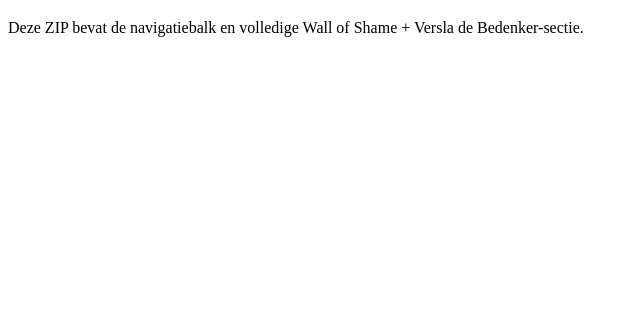
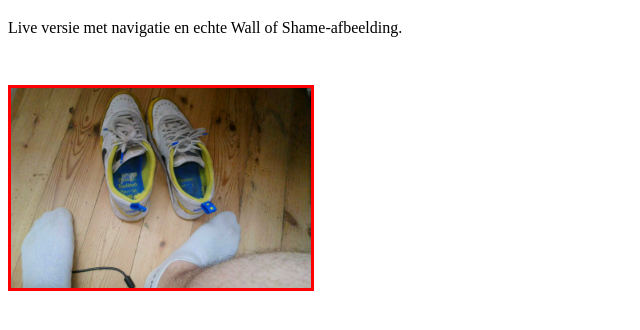
Before and after one commit to usednike/shoebet-showdown, a plain HTML site: page index.html in a window 1280 px wide. Shown: the part 62-392 px from the top of the page, without its empty margins (0-640 px from the left). Drawn offline with Linux system fonts and the light colour scheme.

Commit message:
Add files via upload

```diff
--- a/index.html
+++ b/index.html
@@ -2,12 +2,13 @@
 <!DOCTYPE html>
 <html lang="nl">
 <head>
-  <meta charset="UTF-8">
-  <meta name="viewport" content="width=device-width, initial-scale=1.0">
+  <meta charset="UTF-8" />
+  <meta name="viewport" content="width=device-width, initial-scale=1.0"/>
   <title>Shoe Bet Showdown</title>
 </head>
 <body>
   <h1>Shoe Bet Showdown 👟</h1>
-  <p>Deze ZIP bevat de navigatiebalk en volledige Wall of Shame + Versla de Bedenker-sectie.</p>
+  <p>Live versie met navigatie en echte Wall of Shame-afbeelding.</p>
+  <img src="wallofsock.jpg" alt="Schoenen van een verliezer" style="max-width: 300px; border: 3px solid red; margin-top: 2em;">
 </body>
 </html>
```
Also changed, not shown: wallofsock.jpg (added).
